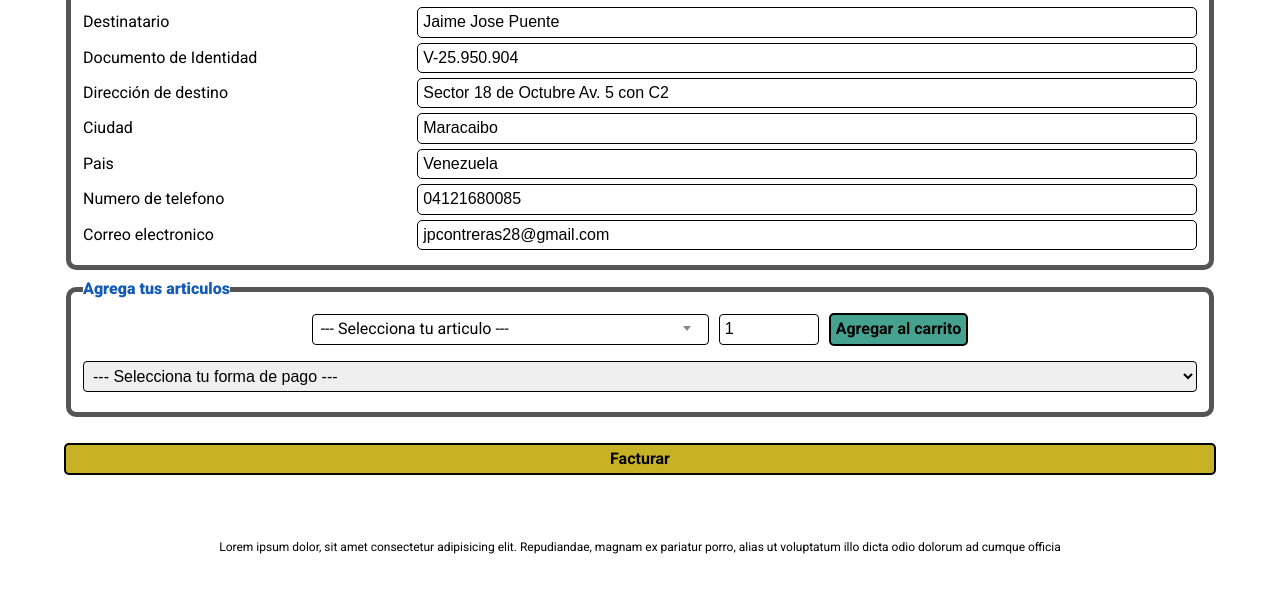
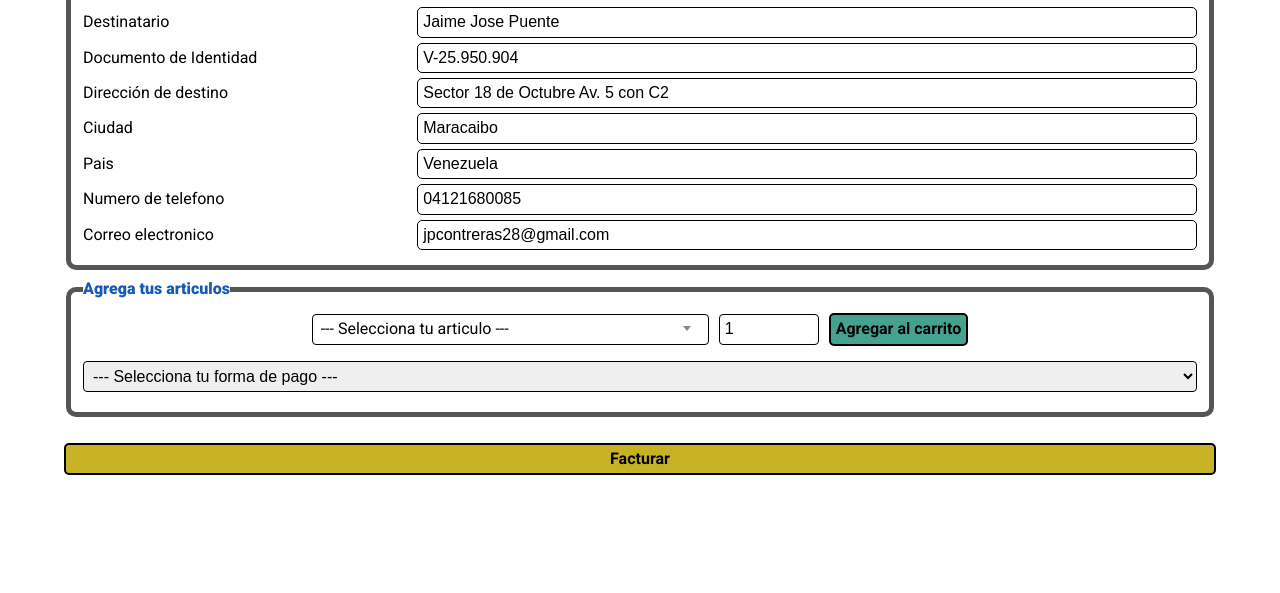
Before and after one commit to JPuente25/billing_for_business, a website: page index.html in a window 1280 px wide. Shown: the part 185-778 px from the top of the page. Drawn offline with nearby package versions, Linux system fonts and the light colour scheme.

Commit message:
Correccion menor

```diff
--- a/index.html
+++ b/index.html
@@ -145,12 +145,6 @@
                 <p class="boton boton--amarillo boton__facturar">Facturar</p>
             </form>
         </main>
-        <footer class="footer">
-            <p>
-                Lorem ipsum dolor, sit amet consectetur adipisicing elit. Repudiandae, magnam ex
-                pariatur porro, alias ut voluptatum illo dicta odio dolorum ad cumque officia
-            </p>
-        </footer>
 
         <script src="dist/elements.js"></script>
         <script src="dist/fakeDB/formaPagoDB.js"></script>
--- a/src/ts/functions.ts
+++ b/src/ts/functions.ts
@@ -27,7 +27,7 @@ function submitButtonAction (): void {
    const errorCheck: string[] = clientData.getError();
    if(errorCheck.length === 0){
       localStorage.setItem('clientData',JSON.stringify(clientData));
-       location.pathname = "./factura.html";
+       location.pathname = "/factura.html";
    }
 }
 
```
Also changed, not shown: dist/functions.js.
